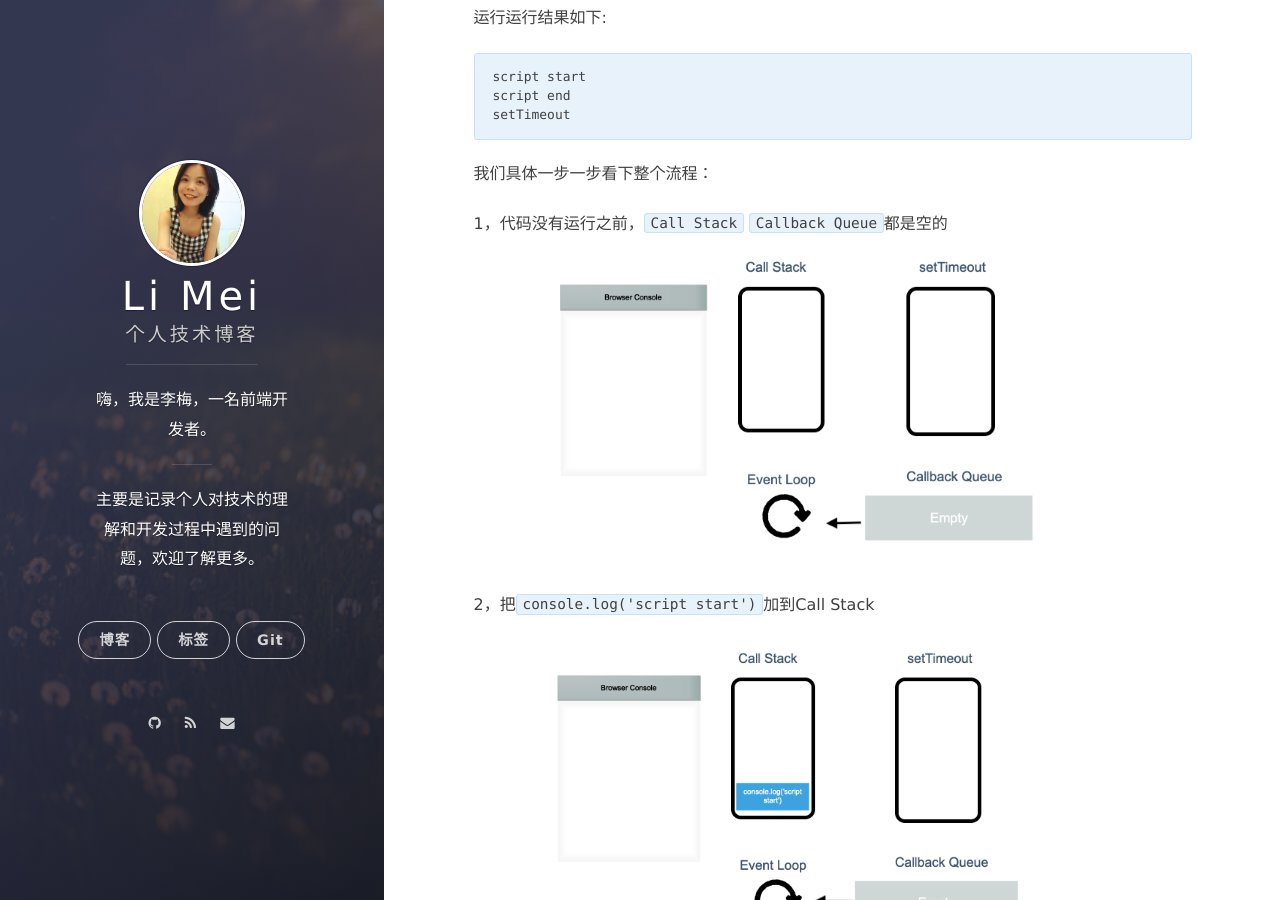
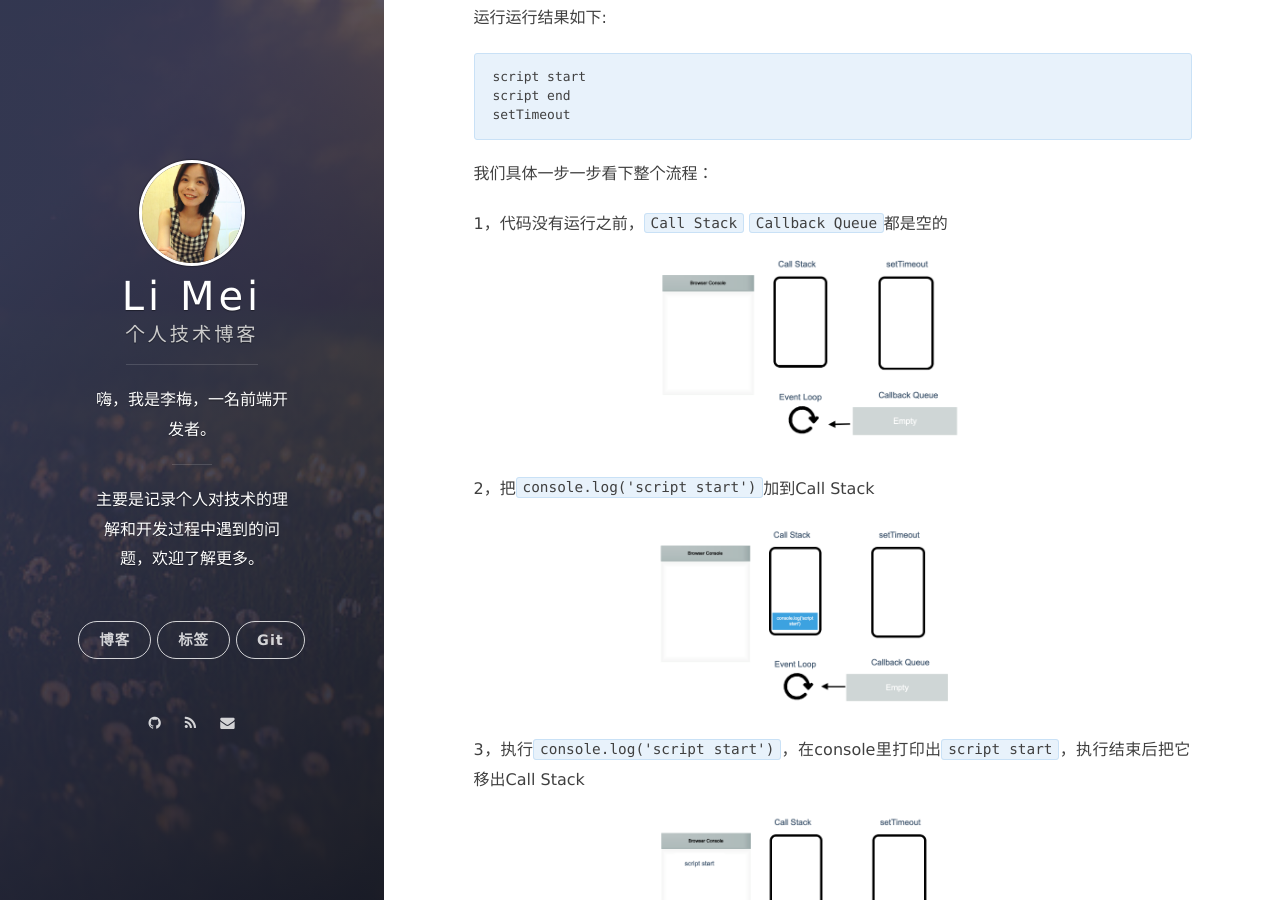
Before and after one commit to LiMeii/LiMeii.github.io, a Jekyll site: the page built from _posts/2019-05-01-js-eventloop.md, in a window 1280 px wide and 900 px high, scrolled down 2022 px. Built offline with Jekyll 4.4.1, drawn with Linux system fonts in a browser that asks for light colours; nearby versions of some CDN libraries.

Commit message:
update js eventloop img

````diff
--- a/_posts/2019-05-01-js-eventloop.md
+++ b/_posts/2019-05-01-js-eventloop.md
@@ -51,58 +51,58 @@ setTimeout
 
 1，代码没有运行之前，```Call Stack``` ```Callback Queue```都是空的
 
-![js-eventloop](/assets/images/posts/js/js-eventloop03.png){:height="80%" width="80%"}
+![js-eventloop](/assets/images/posts/js/js-eventloop03.png){:height="50%" width="50%"}
 
 
 2，把```console.log('script start')```加到Call Stack
 
-![js-eventloop](/assets/images/posts/js/js-eventloop04.png){:height="80%" width="80%"}
+![js-eventloop](/assets/images/posts/js/js-eventloop04.png){:height="50%" width="50%"}
 
 3，执行```console.log('script start')```，在console里打印出```script start```，执行结束后把它移出Call Stack
 
-![js-eventloop](/assets/images/posts/js/js-eventloop05.png){:height="80%" width="80%"}
+![js-eventloop](/assets/images/posts/js/js-eventloop05.png){:height="50%" width="50%"}
 
 4，把setTimeout放到Call Stack
 
-![js-eventloop](/assets/images/posts/js/js-eventloop06.png){:height="80%" width="80%"}
+![js-eventloop](/assets/images/posts/js/js-eventloop06.png){:height="50%" width="50%"}
 
 5, 执行setTimeout，用setTimout线程执行timeout时间，Call Stack中setTimeout执行结束，把它移出Call Stack
 
-![js-eventloop](/assets/images/posts/js/js-eventloop07.png){:height="80%" width="80%"}
+![js-eventloop](/assets/images/posts/js/js-eventloop07.png){:height="50%" width="50%"}
 
 6, 把```console.log('script end')```加到Call Stack
 
-![js-eventloop](/assets/images/posts/js/js-eventloop08.png){:height="80%" width="80%"}
+![js-eventloop](/assets/images/posts/js/js-eventloop08.png){:height="50%" width="50%"}
 
 7，执行```console.log('script end')```，在console里打印出```script end```
 
-![js-eventloop](/assets/images/posts/js/js-eventloop09.png){:height="80%" width="80%"}
+![js-eventloop](/assets/images/posts/js/js-eventloop09.png){:height="50%" width="50%"}
 
 
 8，```console.log('script end')```执行结束，把它移出Call Stack
 
 
-![js-eventloop](/assets/images/posts/js/js-eventloop10.png){:height="80%" width="80%"}
+![js-eventloop](/assets/images/posts/js/js-eventloop10.png){:height="50%" width="50%"}
 
 9，1000毫秒以后，计时结束，把callback```cb1```函数放到Callback Queue里
 
-![js-eventloop](/assets/images/posts/js/js-eventloop11.png){:height="80%" width="80%"}
+![js-eventloop](/assets/images/posts/js/js-eventloop11.png){:height="50%" width="50%"}
 
 10，此时Callback Stack是空的，Event Loop把cb1拿到Callback Stack里
 
-![js-eventloop](/assets/images/posts/js/js-eventloop12.png){:height="80%" width="80%"}
+![js-eventloop](/assets/images/posts/js/js-eventloop12.png){:height="50%" width="50%"}
 
 11，执行cb1，cb1里有```console.log('setTimeout')```，把```console.log('setTimeout')```放到Call Stack里
 
-![js-eventloop](/assets/images/posts/js/js-eventloop13.png){:height="80%" width="80%"}
+![js-eventloop](/assets/images/posts/js/js-eventloop13.png){:height="50%" width="50%"}
 
 12，执行```console.log('setTimeout')```，在console里打印出```setTimeout```，```console.log('setTimeout')```执行结束，把它移出Call Stack
 
-![js-eventloop](/assets/images/posts/js/js-eventloop14.png){:height="80%" width="80%"}
+![js-eventloop](/assets/images/posts/js/js-eventloop14.png){:height="50%" width="50%"}
 
 13，```cb1```执行结束，把它移出Call Stack
 
-![js-eventloop](/assets/images/posts/js/js-eventloop15.png){:height="80%" width="80%"}
+![js-eventloop](/assets/images/posts/js/js-eventloop15.png){:height="50%" width="50%"}
 
 
 总结来说就是，JS是单线程的，只有一个Call Stack，浏览器是多线程的，并且DOM事件、AJAX(XMLHttpRequest)、setTimeout都是有单独的线程处理。在这些异步事件结束，runtime会把它们的callback按顺序放到Callback Queue里，Event Loop会检测Call Stack，一旦它为空，就会把Callback Queue里的回调函数依次放到Call Stack里执行，直到Callback Queue为空。
````
